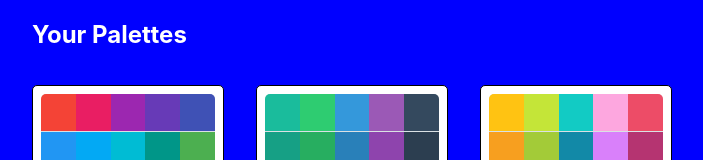
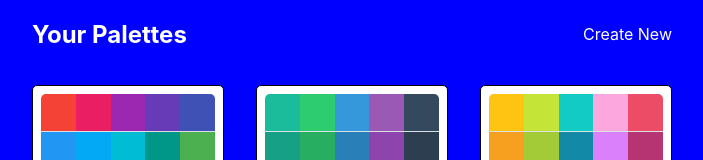
Before and after one commit to Ujjwal3232/color-mind, a React (Create React App) app: page / in a window 1280 px wide. Shown: the top 160 px of the page, without its empty margins (288-991 px from the left). Built offline with nearby package versions, Linux system fonts and the light colour scheme.

Commit message:
Add NewPaletteForm component and link in PaletteList

```diff
--- a/src/App.jsx
+++ b/src/App.jsx
@@ -4,45 +4,35 @@ import Palette from './Palette';
 import PaletteList from "./PaletteList";
 import SingleColorPalette from './SingleColorPalette';
 import seedColors from './seedColors';
+import NewPaletteForm from './NewPaletteForm';
 import { generatePalette } from './colorHelpers';
 
 // ✅ Wrapper for /palette/:id
 const PaletteWithParams = () => {
   const { id } = useParams();
+  const findPalette = (id) => seedColors.find(palette => palette.id === id);
 
-  const findPalette = (id) => {
-    return seedColors.find(palette => palette.id === id);
-  };
-
-  return (
-    <Palette
-      palette={generatePalette(findPalette(id))}
-    />
-  );
+  return <Palette palette={generatePalette(findPalette(id))} />;
 };
 
 // ✅ Wrapper for /palette/:paletteId/:colorId
 const SingleColorPaletteWrapper = () => {
   const { paletteId, colorId } = useParams();
-
-  const findPalette = (id) => {
-    return seedColors.find(palette => palette.id === id);
-  };
-
+  const findPalette = (id) => seedColors.find(palette => palette.id === id);
   const palette = generatePalette(findPalette(paletteId));
 
-  return (
-    <SingleColorPalette
-      palette={palette}
-      colorId={colorId} // pass colorId to filter single color
-    />
-  );
+  return <SingleColorPalette palette={palette} colorId={colorId} />;
 };
 
 class App extends Component {
   render() {
     return (
       <Routes>
+        {/* ✅ New Palette Form Route */}
+        <Route path="/palette/new" element={<NewPaletteForm />} />
+{/*its order matter in v5 not in  v6 */}
+
+        {/* Existing Routes */}
         <Route path="/" element={<PaletteList palettes={seedColors} />} />
         <Route path="/palette/:id" element={<PaletteWithParams />} />
         <Route
--- /dev/null
+++ b/src/NewPaletteForm.jsx
@@ -0,0 +1,9 @@
+import React, { Component } from 'react'
+
+export default class NewPaletteForm extends Component {
+  render() {
+    return (
+      <div><h1>New Palette Form! </h1></div>
+    )
+  }
+}
--- a/src/PaletteList.jsx
+++ b/src/PaletteList.jsx
@@ -2,6 +2,7 @@ import React, { Component } from 'react';
 import MiniPalette from './MiniPalette';
 import { withStyles } from '@mui/styles';
 import { useNavigate } from 'react-router-dom';
+import { Link } from 'react-router-dom';
 import styles from './styles/PaletteListStyles';
 
 
@@ -18,6 +19,7 @@ class PaletteList extends Component {
         <div className={classes.container}>
           <nav className={classes.nav}>
             <h1>Your Palettes</h1>
+            <Link to="/palette/new">Create New</Link>
           </nav>
 
           <div className={classes.palettes}>
--- a/src/styles/PaletteListStyles.js
+++ b/src/styles/PaletteListStyles.js
@@ -1,3 +1,5 @@
+import { border, borderRadius, width } from "@mui/system";
+
 export default {
   root: {
     backgroundColor: "blue",
@@ -18,7 +20,13 @@ export default {
     width: "100%",
     justifyContent: "space-between",
     color: "white",
-    marginBottom: "1rem"
+    marginBottom: "1rem",
+    alignItems:"center",
+    '& a':{
+      color:"white",
+      textDecoration:"none",
+
+    }
   },
   palettes: {
     boxSizing: "border-box",
```
